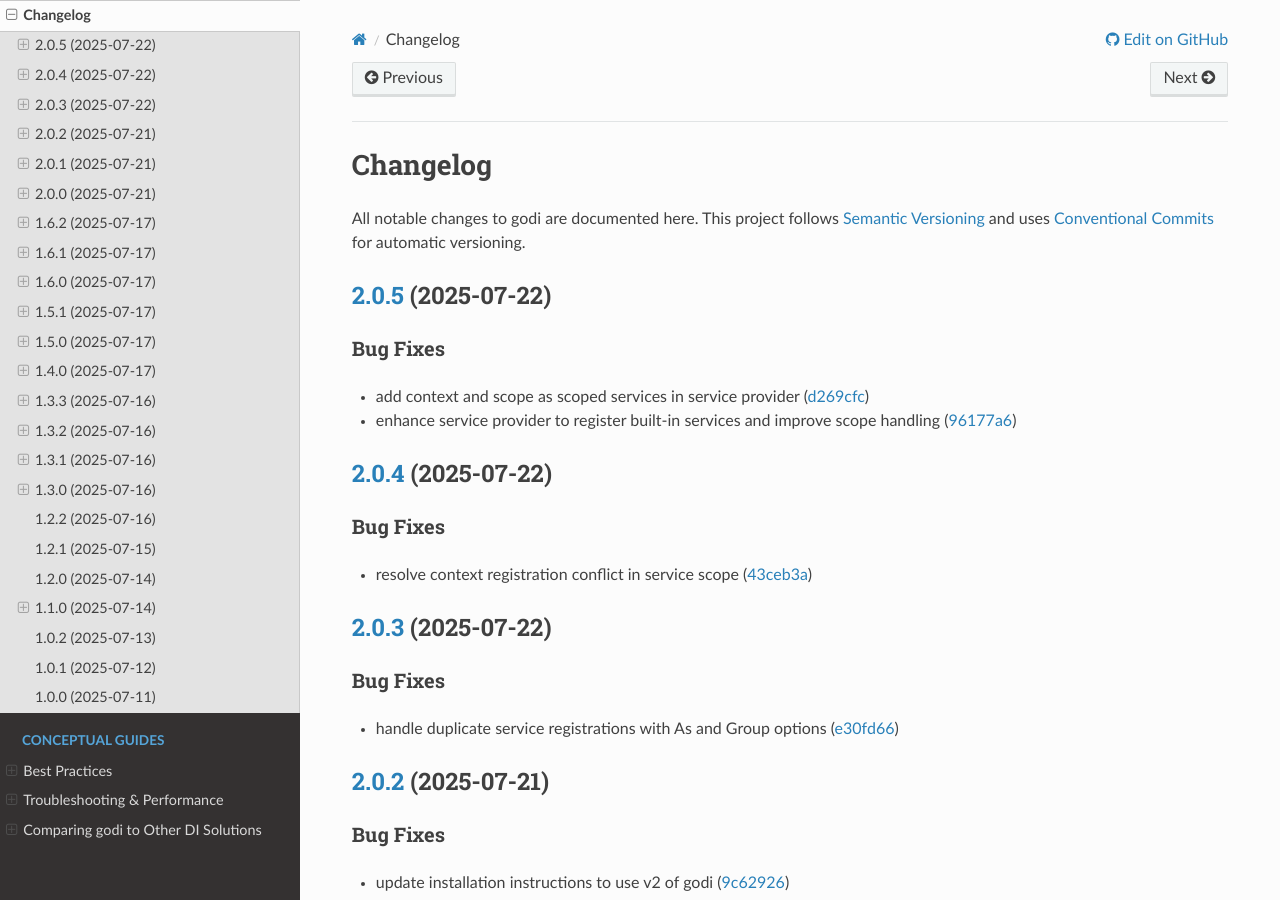
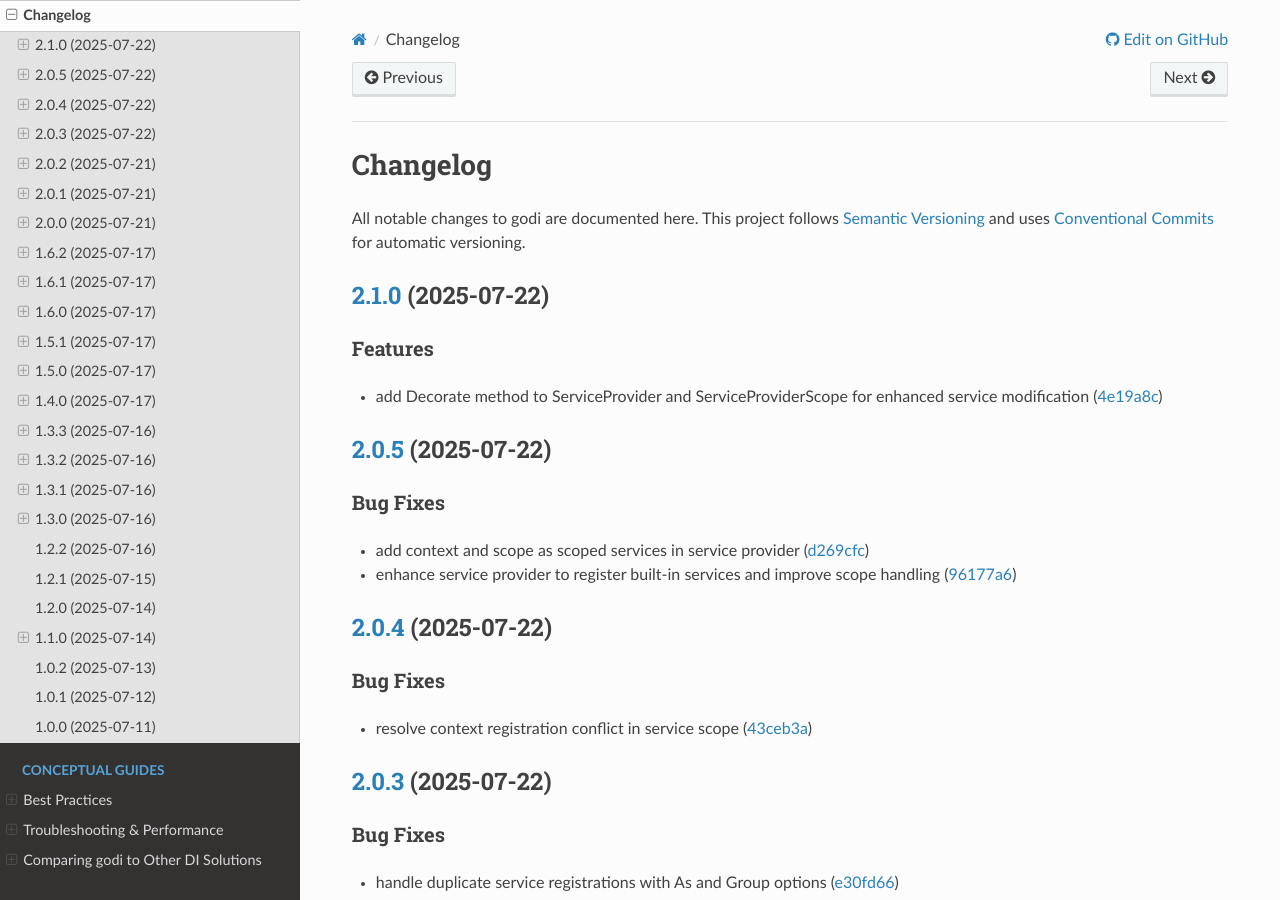
Before and after one commit to junioryono/godi, a Sphinx documentation site: the page built from docs/reference/changelog.md, in a window 1280 px wide and 900 px high. Built offline with Sphinx 7.4.7 and the Read the Docs theme 3.1.0, drawn with Linux system fonts in a browser that asks for light colours; pages that are not in the unit, such as notebooks, are missing from menus.

Commit message:
chore(release): v2.1.0 [skip ci]
- Update changelog
- Bump version

```diff
--- a/docs/reference/changelog.md
+++ b/docs/reference/changelog.md
@@ -1,6 +1,13 @@
 # Changelog
 
 All notable changes to godi are documented here. This project follows [Semantic Versioning](https://semver.org/) and uses [Conventional Commits](https://www.conventionalcommits.org/) for automatic versioning.
+
+## [2.1.0](https://github.com/junioryono/godi/compare/v2.0.5...v2.1.0) (2025-07-22)
+
+
+### Features
+
+* add Decorate method to ServiceProvider and ServiceProviderScope for enhanced service modification ([4e19a8c](https://github.com/junioryono/godi/commit/4e19a8c5fde0a18f5dbab0adf71c79b8f2fd7ce8))
 
 ## [2.0.5](https://github.com/junioryono/godi/compare/v2.0.4...v2.0.5) (2025-07-22)
 
```
